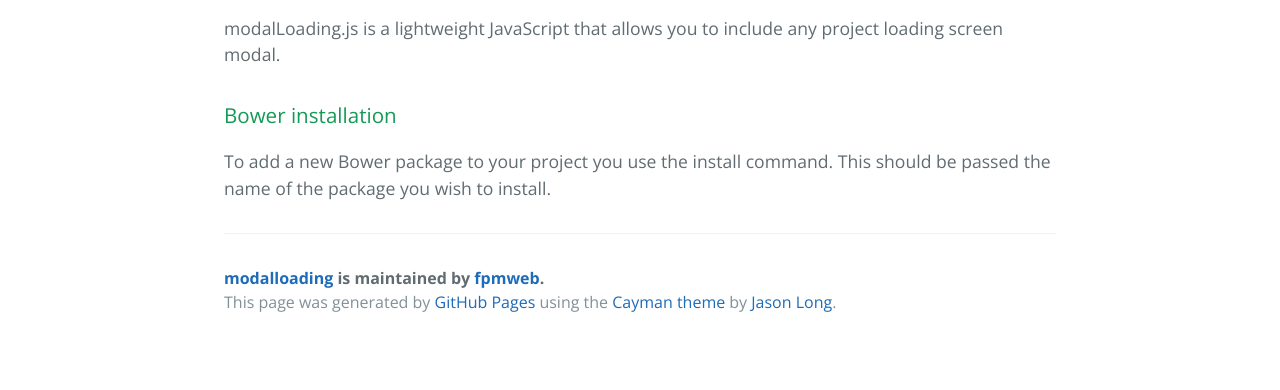
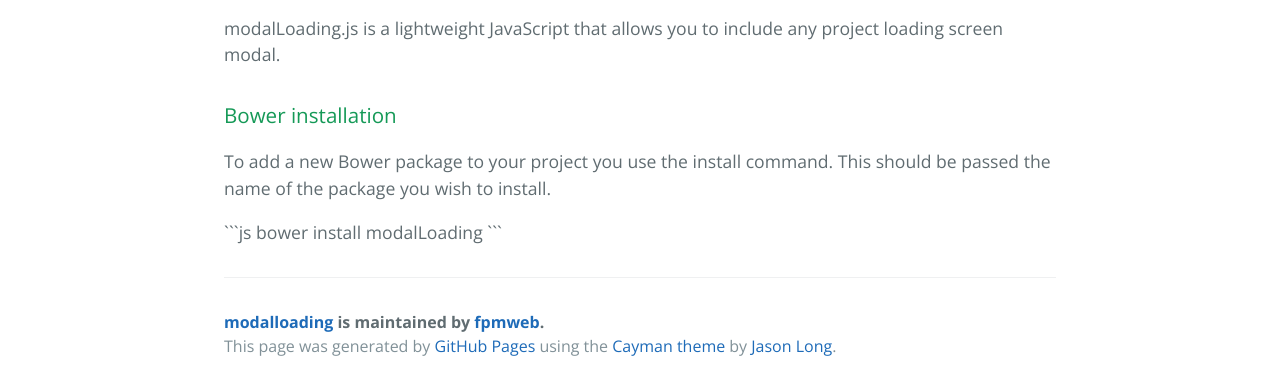
Before and after one commit to fpmweb/modalLoading, a plain HTML site: page index.html in a window 1280 px wide. Shown: the part 448-838 px from the top of the page. Before the commit the page ends 800 px from the top, so only its background shows below. Drawn offline with nearby package versions, Linux system fonts and the light colour scheme.

Commit message:
Update index.html

````diff
--- a/index.html
+++ b/index.html
@@ -29,6 +29,10 @@
 
 <p>To add a new Bower package to your project you use the install command. This should be passed the name of the package you wish to install.</p>
 
+```js
+bower install modalLoading
+```
+
       <footer class="site-footer">
         <span class="site-footer-owner"><a href="https://github.com/fpmweb/modalLoading">modalloading</a> is maintained by <a href="https://github.com/fpmweb">fpmweb</a>.</span>
 
````
